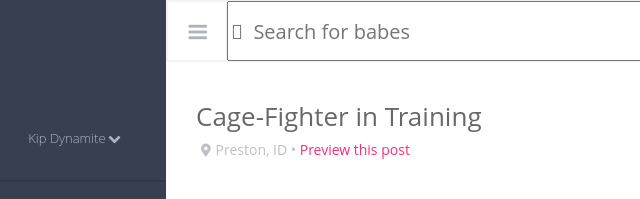
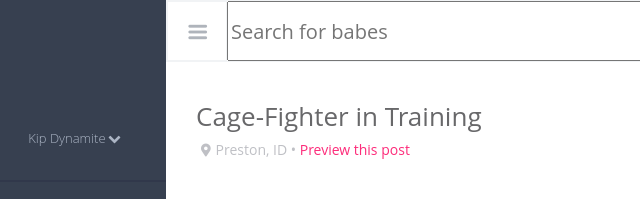
Before and after one commit to seamus-quinn/sq-comp-challenge-3, a plain HTML site: page index.html in a window 1280 px wide. Shown: the top 199 px of the page, 14-654 px from the left. Drawn offline with Linux system fonts and the light colour scheme.

Commit message:
Fix merge conflicts

```diff
--- a/index.html
+++ b/index.html
@@ -6,7 +6,6 @@
   <link rel="stylesheet" href="./images/fontello/css/for.css">
   <link rel="stylesheet" href="./images/fontello/css/iclassicon-firei-ie7-codes.css">
   <link rel="stylesheet" href="styles/styles.css" type="text/css">
-  <link href="https://fonts.googleapis.com/css?family=Poppins:100,300,400,500,1000,700" rel="stylesheet">
   <title>E M B E R</title>
 </head>
 <body>
@@ -76,7 +75,7 @@
           <i class="icon-menu"></i>
         </button>
         <form action="">
-          <input class="search-bar-button search-bar-bar"type="search" placeholder="&#xf50d;&nbsp; Search for babes">
+          <input class="search-bar-button search-bar-bar"type="search" placeholder="Search for babes">
         </form>
         <button class="search-bar-button home">
           <i class="icon-home"></i>
@@ -253,7 +252,6 @@
               </div>
             </article>
           </section>
-
         </aside>
 
   </main>
```
Lines whose indentation alone changed are shown as unchanged.
